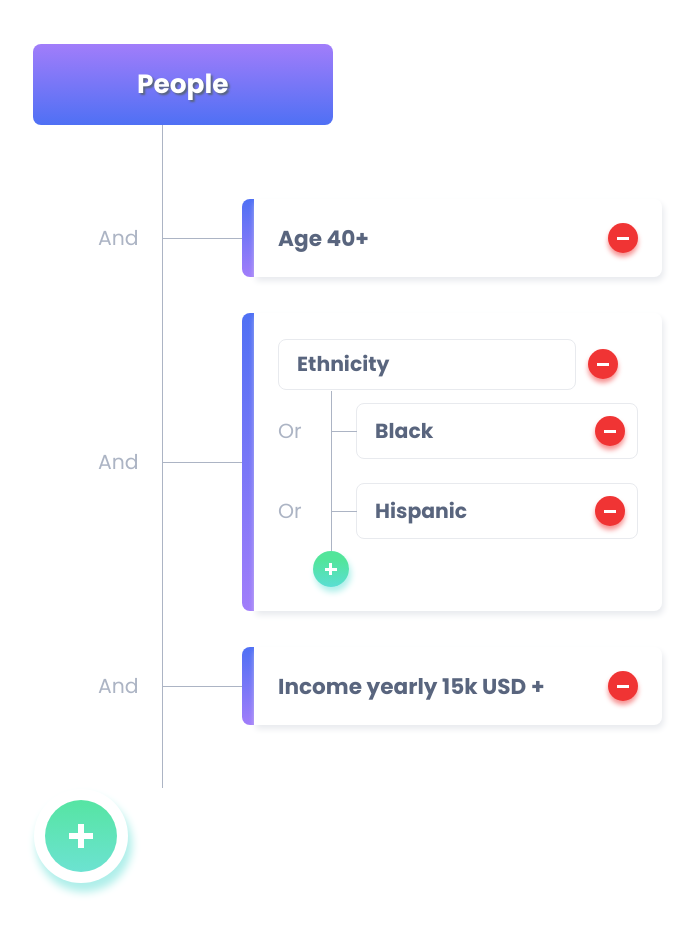
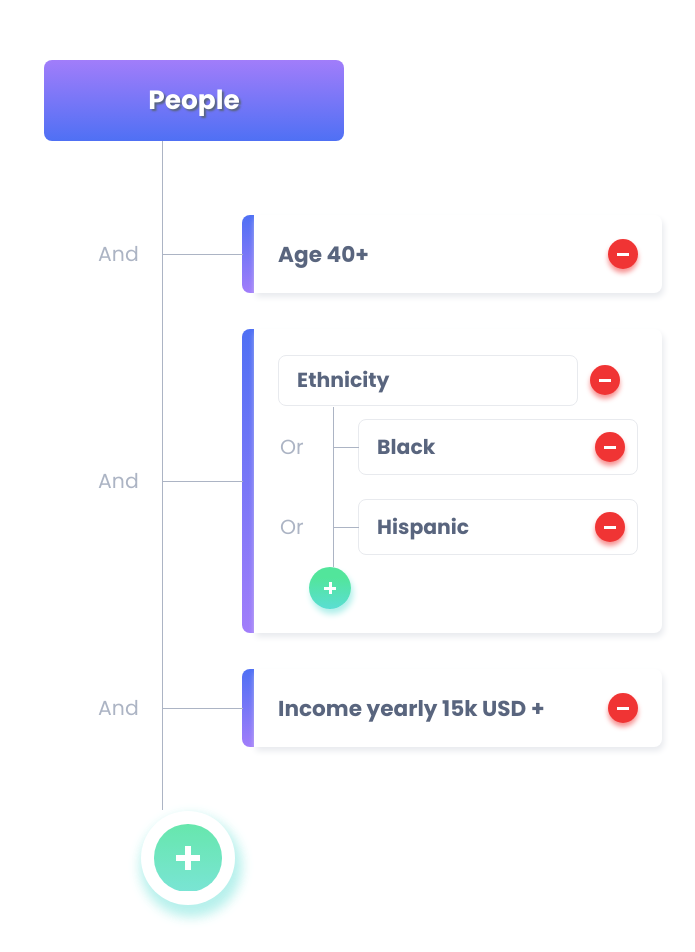
Before and after one commit to natkalia/people-recruitment-task, a React (Create React App) app: page / in a window 1280 px wide. Shown: the top 952 px of the page, without its empty margins (228-923 px from the left). Built offline with nearby package versions, Linux system fonts and the light colour scheme.

Commit message:
Update style including global.scss

```diff
--- a/src/components/App/App.js
+++ b/src/components/App/App.js
@@ -47,12 +47,10 @@ class App extends React.Component {
               />
             </div>)}
         </div>
-        <div className={styles.buttonWrapper}>
-          <Button
-            variant='bigplus'
-            handleAddCard={()=> this.handleAddCard(addCard)}
-          />
-        </div>
+        <Button
+          variant='bigplus'
+          handleAddCard={()=> this.handleAddCard(addCard)}
+        />
       </div>
     );
   }
--- a/src/components/App/App.module.scss
+++ b/src/components/App/App.module.scss
@@ -1,10 +1,8 @@
 @import '../../styles/settings.scss';
 
 .component {
-  width: 60%;
-  margin: 0 auto;
-  padding: $base-size * 3;
-  padding-bottom: $base-size * 5;
+  width: 80%;
+  margin: ($base-size * 5) auto;
   @include flex(column, center, center);
 }
 
@@ -15,10 +13,3 @@
   border-left: $base-thickness solid lighten($color-dark, 50%);
   padding: ($base-size * 4.2) 0;
 }
-
-.buttonWrapper {
-  align-self: flex-start;
-  max-width: 200px;
-
-  // margin-left: $base-size * 8.5;
-}
--- a/src/components/Button/Button.module.scss
+++ b/src/components/Button/Button.module.scss
@@ -30,9 +30,9 @@
   &.plus {
     background: linear-gradient(lighten($color-success, 10%) 25%, lighten($color-plus, 10%));
     box-shadow: 2px 5px 6px lighten($color-plus, 30%);
-    height: $base-size * 3;
-    width: $base-size * 3;
-    margin: 0 $base-size * .7;
+    height: $base-size * 3.5;
+    width: $base-size * 3.5;
+    margin: 0 $base-size * 2.6;
   }
 
   &.plus::after {
@@ -52,14 +52,17 @@
 /* big plus button */
 
   &.bigplus {
-    height: $base-size * 6;
-    width: $base-size * 6;
+    height: $base-size * 8;
+    width: $base-size * 8;
     margin: 0;
     background: linear-gradient(lighten($color-success, 10%), 50%, lighten($color-plus, 15%));
-    box-shadow: 3px 8px 8px lighten($color-plus, 30%);
-    padding: $base-size;
+    opacity: 0.9;
+    box-shadow: 3px 8px 12px 3px lighten($color-plus, 30%);
+    padding: $base-size * 1.2;
     background-clip: content-box;
     background-color: $color-light;
+    margin-left: $base-size * 20;
+    align-self: flex-start;
   }
 
   &.bigplus::after {
--- a/src/components/Card/Card.js
+++ b/src/components/Card/Card.js
@@ -67,24 +67,20 @@ class Card extends React.Component {
                 {content.map(subCardContent=>
                   (
                     <div key={shortid.generate()} className={styles.subcardsWrapper}>
-                      <div key={shortid.generate()} className={styles.content}>
                       <SubCard
                         key={shortid.generate()}
                         subCardContent={subCardContent}
                         complicatedCategory={complicatedCategory}
                         category={complicatedCategory}/>
                     </div>
-                    </div>
                   ))
                 }
-                <div className={styles.buttonWrapper}>
                 <Button
                   variant='plus'
                   category={category}
                   complicatedCategory={complicatedCategory}
                   handleAddSubCard={() => this.handleAddSubCard(addSubCard)}
                 />
-                </div>
               </div>
             )
           }
--- a/src/components/Card/Card.module.scss
+++ b/src/components/Card/Card.module.scss
@@ -41,18 +41,14 @@
   font-weight: 700;
 }
 
-.content {
-  @include flex(row, flex-start, normal);
-}
-
 /* horizontal line left to Card */
 
 .simple::after, .complicated::after {
   content: "";
   position: absolute;
-  width: $base-size * 6.6;
+  width: $base-size * 6.8;
   height: $base-thickness;
-  left: -($base-size * 7.6);
+  left: -($base-size * 7.7);
   background-color: lighten($color-dark, 50%);
 }
 
@@ -72,7 +68,3 @@
   padding: $base-size * 1 0;
   align-self: flex-end;
 }
-
-.buttonWrapper {
-  margin-left: $base-size * 2.2;
-}
--- a/src/components/PageTitle/PageTitle.module.scss
+++ b/src/components/PageTitle/PageTitle.module.scss
@@ -10,7 +10,7 @@
   background: linear-gradient($color-secondary, $color-primary);
   text-align: center;
   padding: ($base-size * 1.7) ($base-size * 5);
-  align-self: start;
-  min-width: 180px;
-  max-width: 200px;
+  align-self: flex-start;
+  margin-left: $base-size * 12;
+  min-width: 300px;
 }
--- a/src/components/SubCard/SubCard.module.scss
+++ b/src/components/SubCard/SubCard.module.scss
@@ -14,7 +14,7 @@
   @include flex(row, space-between, center);
 
   .text {
-    width: 260px;
+    width: 300px;
     border: 1px solid lighten($color-dark, 70%);
     border-radius: $radius-standard;
     font-size: $base-size * 1.7;
@@ -34,9 +34,9 @@
 .items::after {
   content: "";
   position: absolute;
-  width: $base-size * 2.2;
+  width: $base-size * 2.1;
   height: $base-thickness;
-  left: -($base-size * 2.2);
+  left: -($base-size * 2.1);
   background-color: lighten($color-dark, 50%);
 }
 
--- a/src/index.js
+++ b/src/index.js
@@ -2,6 +2,7 @@ import React from 'react';
 import ReactDOM from 'react-dom';
 import { Provider } from 'react-redux';
 import store from './redux/store.js';
+import './styles/global.scss';
 import App from './components/App/AppContainer';
 
 ReactDOM.render(<Provider store={store}><App /></Provider>, document.getElementById('root'));
--- a/src/styles/global.scss
+++ b/src/styles/global.scss
@@ -11,5 +11,4 @@ body {
   font-family: $font-text;
   font-size: ($base-size * 1.4);
   color: $color-dark;
-  letter-spacing: 0.5px;
 }
```
Lines whose indentation alone changed are shown as unchanged.
